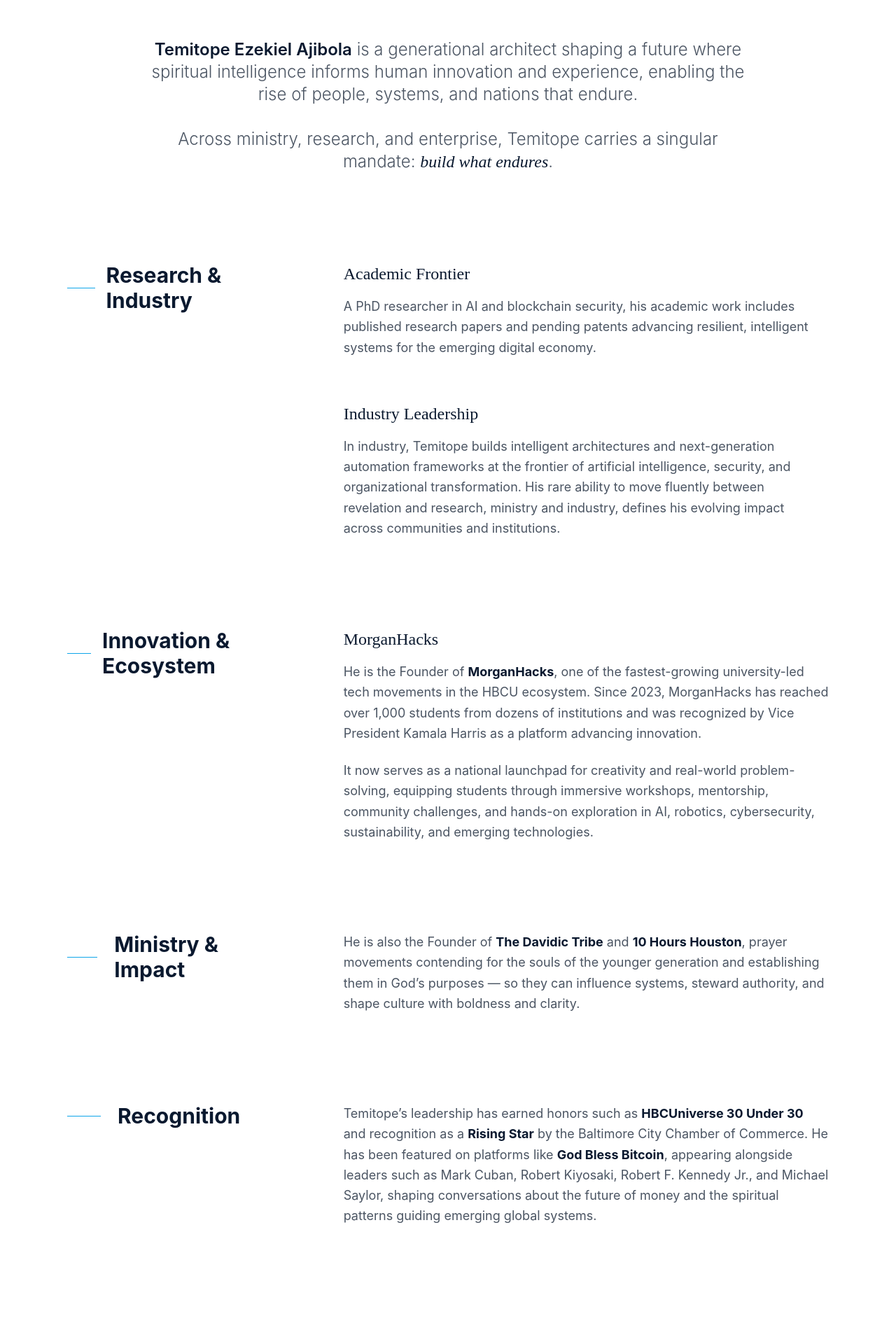
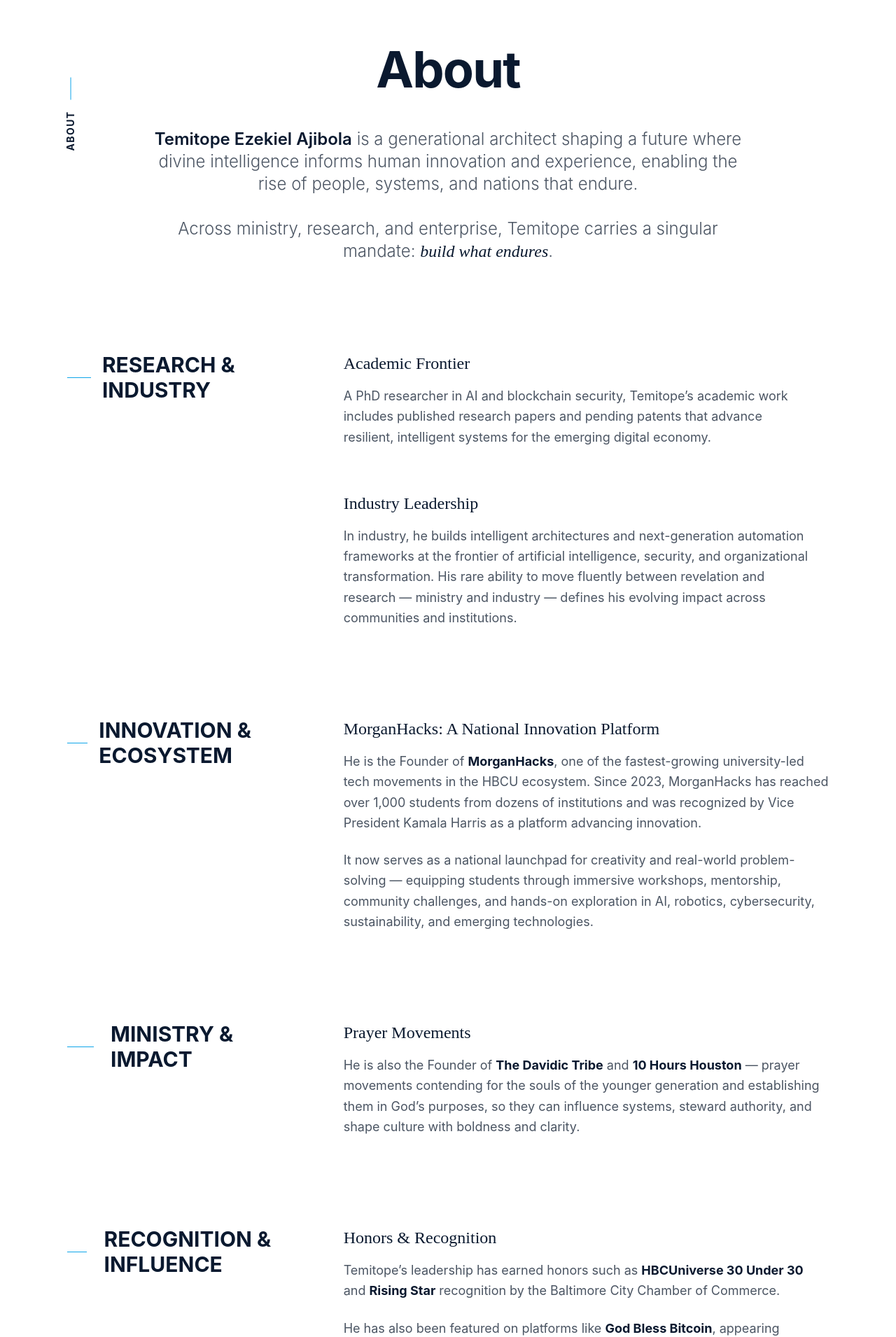
Before and after one commit to opaleyeoluwadamilare-source/TAJ, a React (Vite) app: page /about in a window 1280 px wide. Shown: the part 237-2147 px from the top of the page at 70% size. Built offline with nearby package versions, Linux system fonts and the light colour scheme.

Commit message:
UI/Content Refinement: Update Meta, Fix Book Page, Rewrite About Page

```diff
--- a/pages/About.tsx
+++ b/pages/About.tsx
@@ -6,13 +6,21 @@
     }, []);
 
     return (
-        <div className="py-24 space-y-32 animate-fade-in-up">
+        <div className="py-24 space-y-32 animate-fade-in-up relative">
+            {/* Sticky Side Label for Desktop */}
+            <div className="hidden md:block fixed left-4 lg:left-12 top-1/2 -translate-y-1/2 z-10">
+                <h2 className="text-sm font-bold uppercase tracking-widest text-navy-900 -rotate-90 origin-center whitespace-nowrap flex items-center gap-4">
+                    About
+                    <span className="w-8 h-[1px] bg-sky-500"></span>
+                </h2>
+            </div>
+
             {/* Main About Section */}
             <section className="max-w-4xl mx-auto px-6 text-center">
                 <h1 className="text-5xl md:text-7xl font-bold text-navy-900 mb-12 tracking-tight">About</h1>
                 <div className="space-y-8 text-xl md:text-2xl font-light text-gray-600 leading-relaxed">
                     <p>
-                        <strong className="text-navy-900 font-semibold">Temitope Ezekiel Ajibola</strong> is a generational architect shaping a future where spiritual intelligence informs human innovation and experience, enabling the rise of people, systems, and nations that endure.
+                        <strong className="text-navy-900 font-semibold">Temitope Ezekiel Ajibola</strong> is a generational architect shaping a future where divine intelligence informs human innovation and experience, enabling the rise of people, systems, and nations that endure.
                     </p>
                     <p>
                         Across ministry, research, and enterprise, Temitope carries a singular mandate: <span className="italic font-serif text-navy-900">build what endures</span>.
@@ -26,44 +34,44 @@
                     <div className="md:col-span-4 sticky top-32">
                         <h2 className="text-3xl font-bold text-navy-900 mb-6 flex items-center gap-4">
                             <span className="w-12 h-[1px] bg-sky-500"></span>
-                            Research & Industry
+                            RESEARCH & INDUSTRY
                         </h2>
                     </div>
                     <div className="md:col-span-8 space-y-16">
                         <div className="group hover:-translate-y-1 transition-transform duration-500">
                             <h3 className="text-2xl font-serif text-navy-900 mb-4">Academic Frontier</h3>
                             <p className="text-lg text-gray-600 leading-relaxed max-w-2xl">
-                                A PhD researcher in AI and blockchain security, his academic work includes published research papers and pending patents advancing resilient, intelligent systems for the emerging digital economy.
+                                A PhD researcher in AI and blockchain security, Temitope’s academic work includes published research papers and pending patents that advance resilient, intelligent systems for the emerging digital economy.
                             </p>
                         </div>
 
                         <div className="group hover:-translate-y-1 transition-transform duration-500">
                             <h3 className="text-2xl font-serif text-navy-900 mb-4">Industry Leadership</h3>
                             <p className="text-lg text-gray-600 leading-relaxed max-w-2xl">
-                                In industry, Temitope builds intelligent architectures and next-generation automation frameworks at the frontier of artificial intelligence, security, and organizational transformation. His rare ability to move fluently between revelation and research, ministry and industry, defines his evolving impact across communities and institutions.
+                                In industry, he builds intelligent architectures and next-generation automation frameworks at the frontier of artificial intelligence, security, and organizational transformation. His rare ability to move fluently between revelation and research — ministry and industry — defines his evolving impact across communities and institutions.
                             </p>
                         </div>
                     </div>
                 </div>
             </section>
 
-            {/* Innovation & Ecosystem (MorganHacks) */}
+            {/* Innovation & Ecosystem */}
             <section className="max-w-[1920px] mx-auto px-4 md:px-8 lg:px-12">
                 <div className="grid grid-cols-1 md:grid-cols-12 gap-12 md:gap-24 items-start">
                     <div className="md:col-span-4 sticky top-32">
                         <h2 className="text-3xl font-bold text-navy-900 mb-6 flex items-center gap-4">
                             <span className="w-12 h-[1px] bg-sky-500"></span>
-                            Innovation & Ecosystem
+                            INNOVATION & ECOSYSTEM
                         </h2>
                     </div>
                     <div className="md:col-span-8">
                         <div className="group hover:-translate-y-1 transition-transform duration-500">
-                            <h3 className="text-2xl font-serif text-navy-900 mb-4">MorganHacks</h3>
+                            <h3 className="text-2xl font-serif text-navy-900 mb-4">MorganHacks: A National Innovation Platform</h3>
                             <p className="text-lg text-gray-600 leading-relaxed max-w-3xl mb-6">
                                 He is the Founder of <strong className="text-navy-900">MorganHacks</strong>, one of the fastest-growing university-led tech movements in the HBCU ecosystem. Since 2023, MorganHacks has reached over 1,000 students from dozens of institutions and was recognized by Vice President Kamala Harris as a platform advancing innovation.
                             </p>
                             <p className="text-lg text-gray-600 leading-relaxed max-w-3xl">
-                                It now serves as a national launchpad for creativity and real-world problem-solving, equipping students through immersive workshops, mentorship, community challenges, and hands-on exploration in AI, robotics, cybersecurity, sustainability, and emerging technologies.
+                                It now serves as a national launchpad for creativity and real-world problem-solving — equipping students through immersive workshops, mentorship, community challenges, and hands-on exploration in AI, robotics, cybersecurity, sustainability, and emerging technologies.
                             </p>
                         </div>
                     </div>
@@ -76,30 +84,39 @@
                     <div className="md:col-span-4 sticky top-32">
                         <h2 className="text-3xl font-bold text-navy-900 mb-6 flex items-center gap-4">
                             <span className="w-12 h-[1px] bg-sky-500 mr-2"></span>
-                            Ministry & Impact
+                            MINISTRY & IMPACT
                         </h2>
                     </div>
                     <div className="md:col-span-8">
-                        <p className="text-lg text-gray-600 leading-relaxed max-w-3xl">
-                            He is also the Founder of <strong className="text-navy-900">The Davidic Tribe</strong> and <strong className="text-navy-900">10 Hours Houston</strong>, prayer movements contending for the souls of the younger generation and establishing them in God’s purposes — so they can influence systems, steward authority, and shape culture with boldness and clarity.
-                        </p>
+                        <div className="group hover:-translate-y-1 transition-transform duration-500">
+                            <h3 className="text-2xl font-serif text-navy-900 mb-4">Prayer Movements</h3>
+                            <p className="text-lg text-gray-600 leading-relaxed max-w-3xl">
+                                He is also the Founder of <strong className="text-navy-900">The Davidic Tribe</strong> and <strong className="text-navy-900">10 Hours Houston</strong> — prayer movements contending for the souls of the younger generation and establishing them in God’s purposes, so they can influence systems, steward authority, and shape culture with boldness and clarity.
+                            </p>
+                        </div>
                     </div>
                 </div>
             </section>
 
-            {/* Recognition */}
+            {/* Recognition & Influence */}
             <section className="max-w-[1920px] mx-auto px-4 md:px-8 lg:px-12 pb-24">
                 <div className="grid grid-cols-1 md:grid-cols-12 gap-12 md:gap-24 items-start">
                     <div className="md:col-span-4 sticky top-32">
                         <h2 className="text-3xl font-bold text-navy-900 mb-6 flex items-center gap-4">
                             <span className="w-12 h-[1px] bg-sky-500 mr-2"></span>
-                            Recognition
+                            RECOGNITION & INFLUENCE
                         </h2>
                     </div>
                     <div className="md:col-span-8">
-                        <p className="text-lg text-gray-600 leading-relaxed max-w-3xl">
-                            Temitope’s leadership has earned honors such as <strong className="text-navy-900">HBCUniverse 30 Under 30</strong> and recognition as a <strong className="text-navy-900">Rising Star</strong> by the Baltimore City Chamber of Commerce. He has been featured on platforms like <strong className="text-navy-900">God Bless Bitcoin</strong>, appearing alongside leaders such as Mark Cuban, Robert Kiyosaki, Robert F. Kennedy Jr., and Michael Saylor, shaping conversations about the future of money and the spiritual patterns guiding emerging global systems.
-                        </p>
+                        <div className="group hover:-translate-y-1 transition-transform duration-500">
+                            <h3 className="text-2xl font-serif text-navy-900 mb-4">Honors & Recognition</h3>
+                            <p className="text-lg text-gray-600 leading-relaxed max-w-3xl mb-6">
+                                Temitope’s leadership has earned honors such as <strong className="text-navy-900">HBCUniverse 30 Under 30</strong> and <strong className="text-navy-900">Rising Star</strong> recognition by the Baltimore City Chamber of Commerce.
+                            </p>
+                            <p className="text-lg text-gray-600 leading-relaxed max-w-3xl">
+                                He has also been featured on platforms like <strong className="text-navy-900">God Bless Bitcoin</strong>, appearing alongside global thought leaders such as Mark Cuban, Robert Kiyosaki, Robert F. Kennedy Jr., and Michael Saylor, shaping conversations about the future of money and the spiritual patterns guiding emerging global systems.
+                            </p>
+                        </div>
                     </div>
                 </div>
             </section>
--- a/pages/Book.tsx
+++ b/pages/Book.tsx
@@ -1,13 +1,21 @@
-import React from 'react';
-import { Section } from '../components/Section';
+import React, { useEffect } from 'react';
 
 export const Book: React.FC = () => {
+    useEffect(() => {
+        window.scrollTo(0, 0);
+    }, []);
+
     return (
-        <Section id="book" title="Book">
-            <div className="flex flex-col items-center justify-center py-20">
-                <h2 className="text-4xl font-serif text-navy-900 mb-4">Coming Soon</h2>
-                <p className="text-gray-600 text-lg">We are working on something special.</p>
+        <div className="py-24 max-w-[1920px] mx-auto px-4 md:px-8 lg:px-12 min-h-[60vh] flex flex-col justify-center items-center text-center animate-fade-in-up md:relative">
+            <div className="md:absolute top-8 left-0 hidden md:block">
+                <h2 className="text-sm font-bold uppercase tracking-widest text-navy-900 flex items-center gap-4">
+                    <span className="w-8 h-[1px] bg-sky-500"></span>
+                    Book
+                </h2>
             </div>
-        </Section>
+
+            <h1 className="text-4xl md:text-6xl font-serif text-navy-900 mb-6">Coming Soon</h1>
+            <p className="text-lg text-gray-500 font-light">We are working on something special.</p>
+        </div>
     );
 };
```
Also changed, not shown: index.html (+6 -6 lines).
